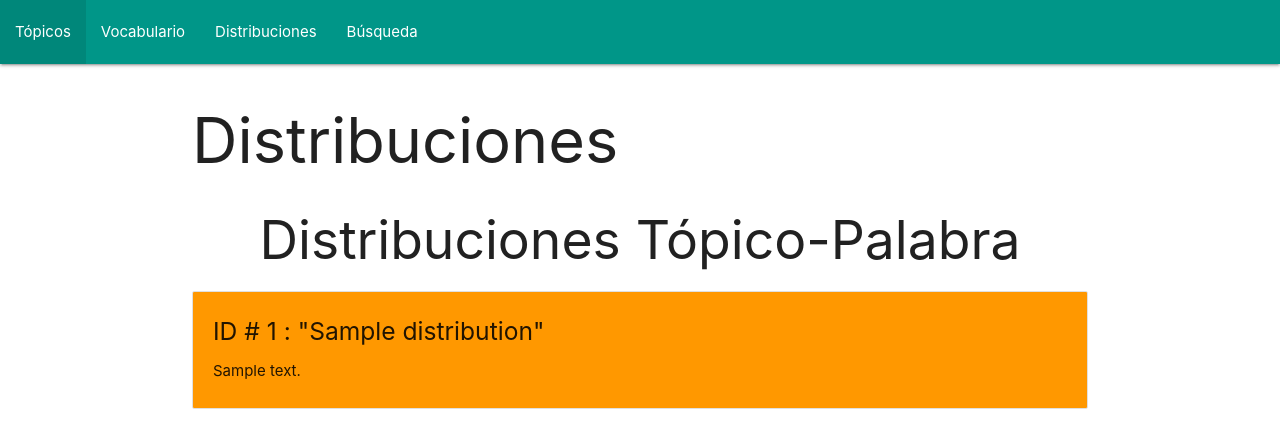
After one commit to antoniovs1029/Topics-Viz, a Flask app: page /distributions in a window 1280 px wide. The commit adds this page. Shown: the top 448 px of the page. Run offline with Flask 2, Linux system fonts and the light colour scheme; tables that the repository leaves empty hold one stand-in row (values such as "Sample post").

Commit message:
Creada una página para explorar las Distribuciones

```diff
--- a/topics_viz/routes.py
+++ b/topics_viz/routes.py
@@ -80,6 +80,11 @@ def topic(topic_id):
     return render_template('topic.html', title = "Topico #" + str(topic_id), topic_id= topic_id,
         nwords = t.nwords, table = table)
 
+@app.route("/distributions")
+def distributions():
+    distribs = TopicWordDistribution.query.all()
+    return render_template('distributions.html', title = "Distribuciones", distribs = distribs)
+
 @app.route("/word/<int:word_id>")
 def word(word_id):
     w = Word.query.filter_by(id=word_id).one()
--- /dev/null
+++ b/topics_viz/templates/distributions.html
@@ -0,0 +1,15 @@
+{% extends "layout.html" %}
+{% block content %}
+<h1> Distribuciones </h1>
+<div>
+<h2 class = "center-align"> Distribuciones Tópico-Palabra </h2>
+  {%  for distrib in distribs %}
+  <ul class="collection">
+    <li class="collection-item orange ">
+      <h5> ID # {{distrib.id}} : "{{distrib.name}}" </h5>
+      <p> {{distrib.description}} </p>
+    </li>
+  </ul>
+  {% endfor %}
+</div>
+{% endblock content %}
--- a/topics_viz/templates/layout.html
+++ b/topics_viz/templates/layout.html
@@ -18,8 +18,8 @@
   <ul id="nav-mobile" class="left hide-on-med-and-down">
     <li><a href="{{url_for('topics')}}">Tópicos</a></li>
     <li><a href="{{url_for('vocabulary')}}">Vocabulario</a></li>
+    <li><a href="{{url_for('distributions')}}">Distribuciones</a></li>
     <li><a href="{{url_for('search')}}">Búsqueda</a></li>
-  </ul>
 </div>
 </nav>
 
```
Also changed, not shown: README.md.
